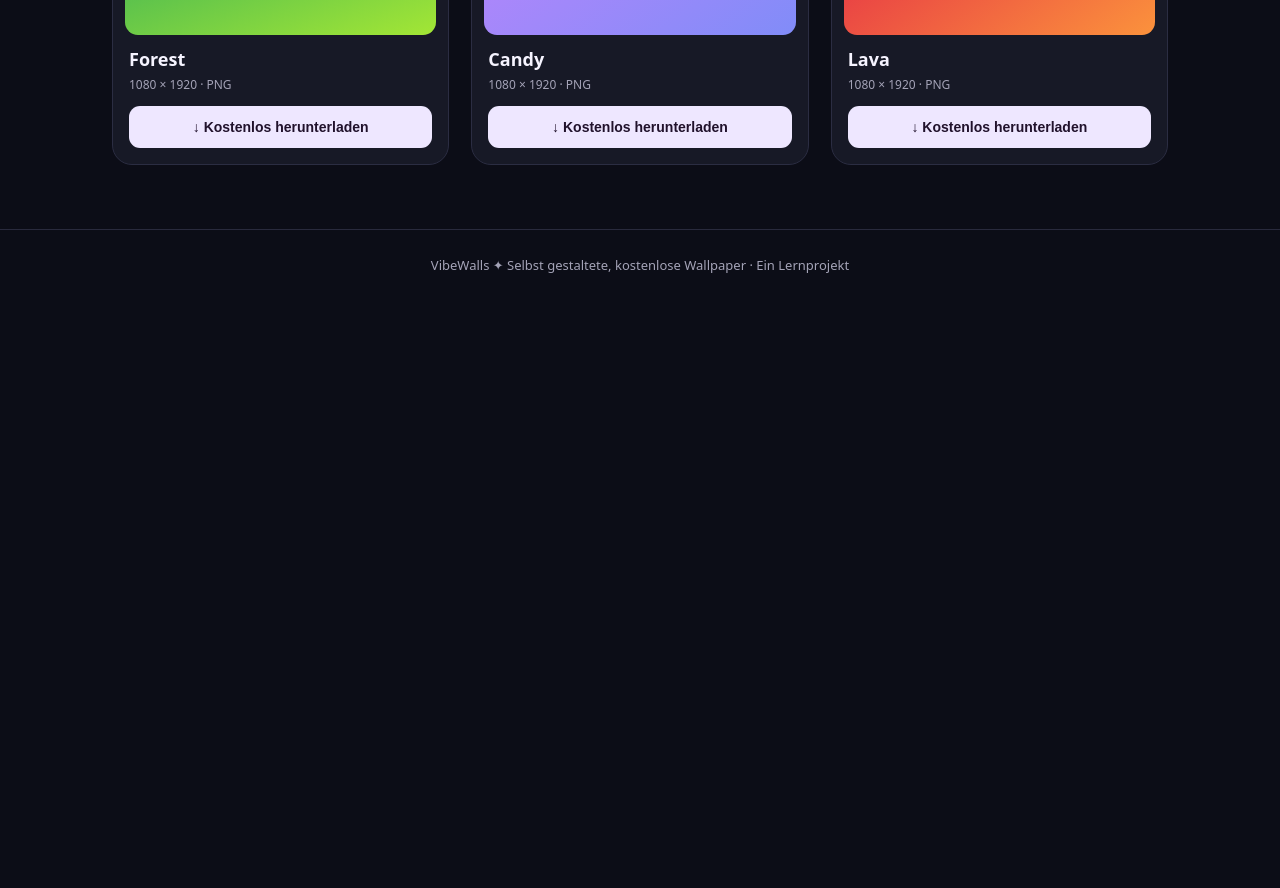
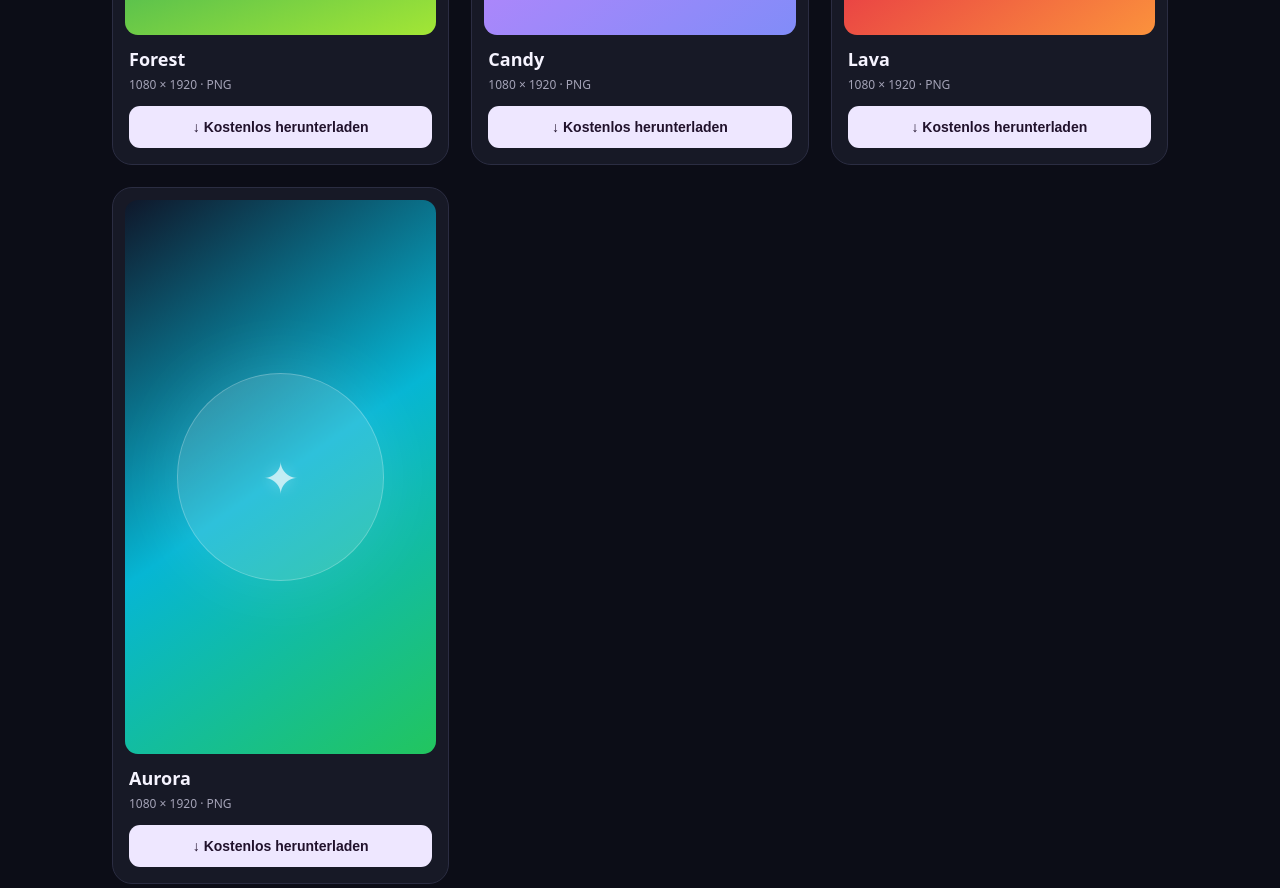
Before and after one commit to kostajvc/Vynora, a plain HTML site: page index.html in a window 1280 px wide. Shown: the part 1704-2592 px from the top of the page. Before the commit the page ends 2004 px from the top, so only its background shows below. Drawn offline with Linux system fonts and the light colour scheme.

Commit message:
Add Aurora wallpaper

```diff
--- a/index.html
+++ b/index.html
@@ -30,6 +30,7 @@
     .forest { background:linear-gradient(160deg,#042f2e,#059669,#a3e635); }
     .candy { background:linear-gradient(145deg,#ff8ac4,#c084fc,#818cf8); }
     .lava { background:linear-gradient(145deg,#23000c,#e11d48,#fb923c); }
+.aurora { background:linear-gradient(145deg,#0f172a,#06b6d4,#22c55e); }
     .details { padding:12px 4px 4px; }
     .name { font-size:18px; font-weight:700; margin-bottom:5px; }
     .resolution { font-size:12px; color:var(--muted); margin-bottom:13px; }
@@ -61,8 +62,11 @@
       {name:'Ocean', css:'ocean', colors:['#001b42','#0891b2','#67e8f9']},
       {name:'Forest', css:'forest', colors:['#042f2e','#059669','#a3e635']},
       {name:'Candy', css:'candy', colors:['#ff8ac4','#c084fc','#818cf8']},
-      {name:'Lava', css:'lava', colors:['#23000c','#e11d48','#fb923c']}
-    ];
+      {name:'Lava', css:'lava', colors:['#23000c','#e11d48','#fb923c']},
+
+
+      {name:'Aurora', css:'aurora', colors:['#0f172a','#06b6d4','#22c55eu']}
+  ];
     const gallery = document.getElementById('gallery');
     wallpapers.forEach((w, index) => {
       const card = document.createElement('article');
```
